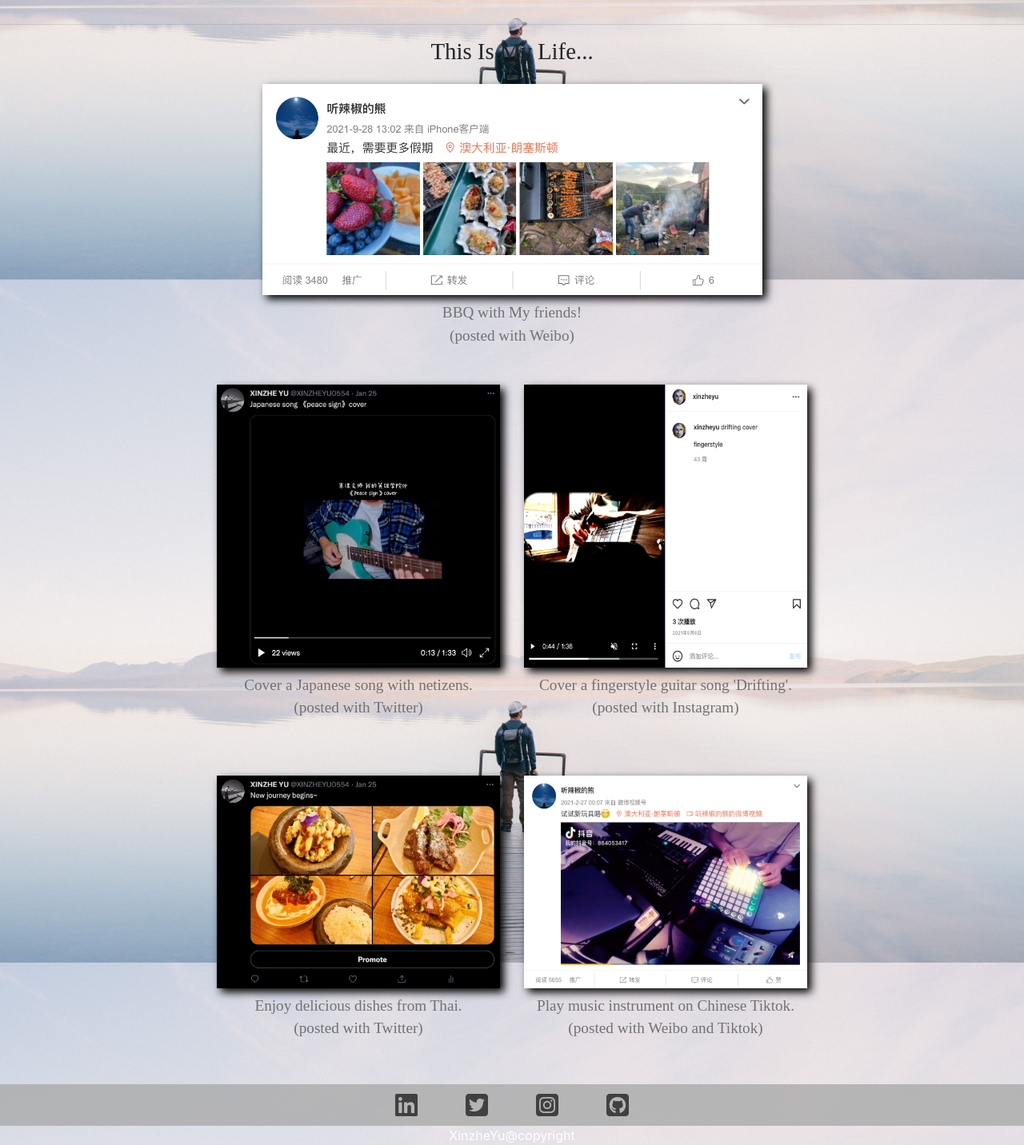
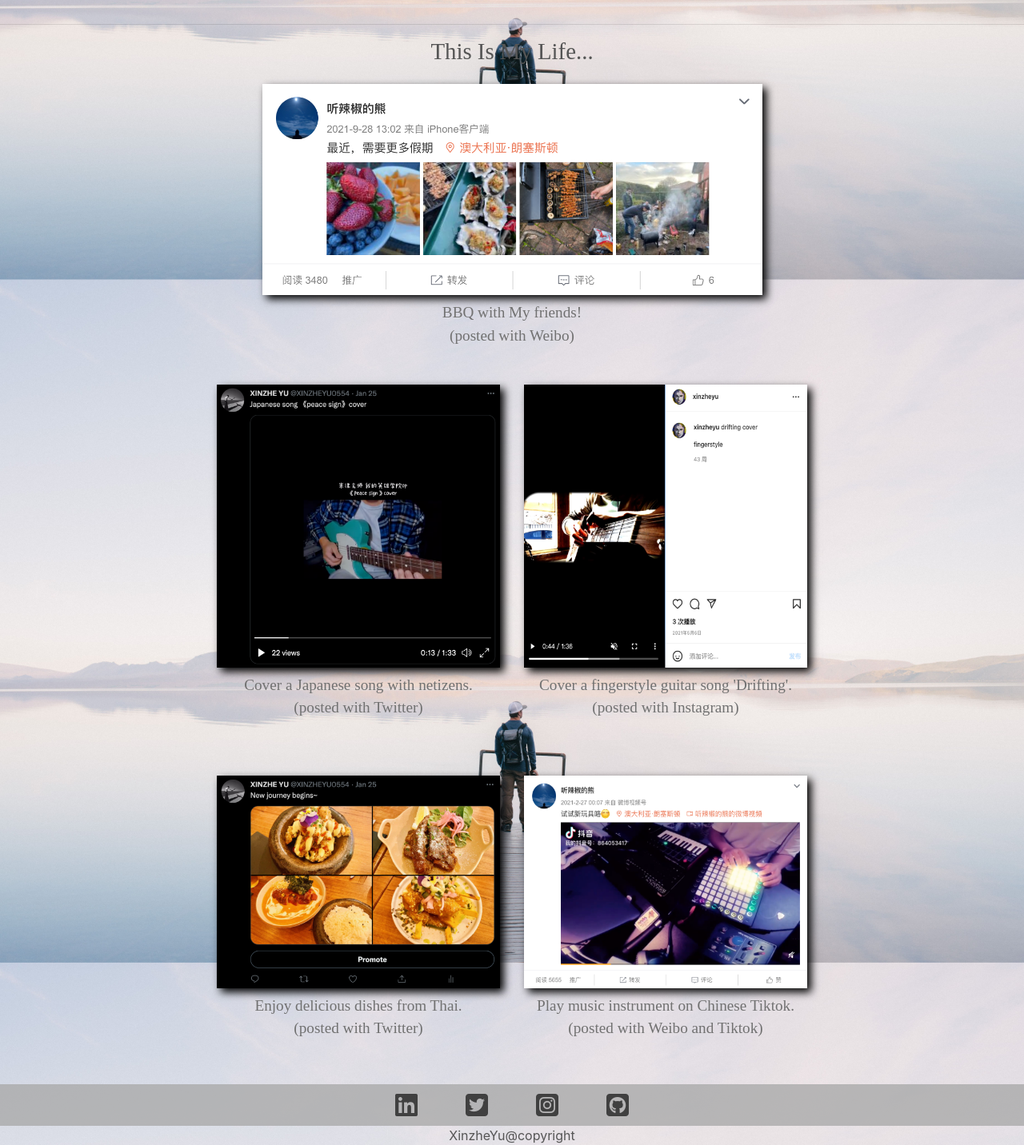
Before and after one commit to Todd0554/myPortfolio, a React (Create React App) app: page /AboutMe in a window 1280 px wide. Shown: the part 1359-2791 px from the top of the page at 80% size. Built offline with nearby package versions, Linux system fonts and the light colour scheme.

Commit message:
change color

```diff
--- a/src/style/_about-me.scss
+++ b/src/style/_about-me.scss
@@ -19,7 +19,9 @@
 //     margin: 0 auto;
 //     background: transparentize($color: #dedede, $amount: 0.5);
 // }
-
+#personal h1{
+    color: rgb(85, 85, 85);
+}
 // // img of me (here is Homer Simpson)
 
 #personal .myPhoto{
@@ -41,7 +43,7 @@
     margin: 0 auto;
     width: 65%;
     box-shadow: 5px 5px 20px black;
-    color: rgb(82, 82, 82);
+    color: rgb(85, 85, 85);
 }
 
 #personal .text p {
--- a/src/style/_social-media.scss
+++ b/src/style/_social-media.scss
@@ -24,5 +24,5 @@
 
 footer {
     text-align: center;
-    color: #fff;
+    color: rgb(85, 85, 85);
 }
```
